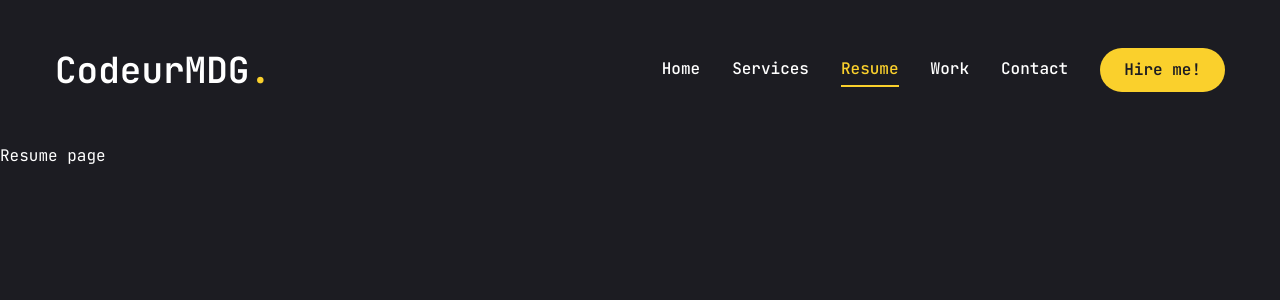
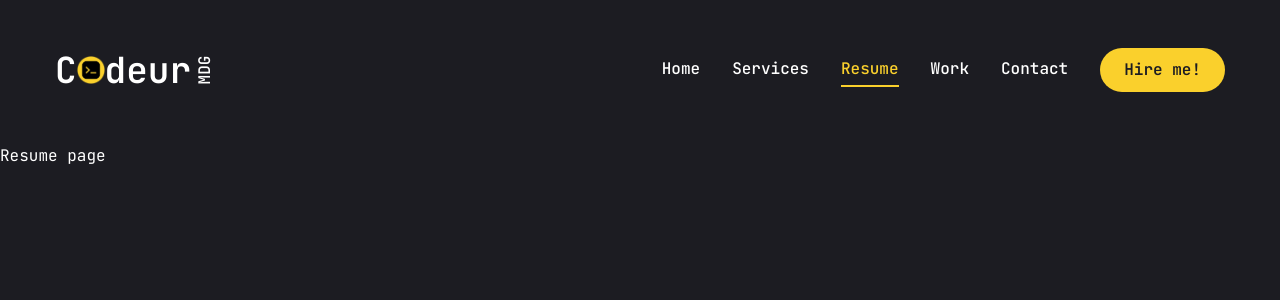
Before and after one commit to codeurMDG/codeur-portfolio, a Next.js app: page /resume in a window 1280 px wide. Shown: the top 300 px of the page. Built offline with nearby package versions, Linux system fonts and the light colour scheme.

Commit message:
Feat: add a logo in navbar

```diff
--- /dev/null
+++ b/components/Logo.jsx
@@ -0,0 +1,15 @@
+import Codeur from "@/public/assets/codeur-logo.png"
+import Image from "next/image"
+
+const Logo = () => {
+  return (
+    <>
+        <span className="inline-block text-4xl font-semibold">C</span>
+		<Image src={Codeur} alt="Codeur Logo" width={28} height={28} />
+		<span className="inline-block text-4xl font-semibold">deur</span>
+        <span className="inline-block font-medium -rotate-90 text-[16px]">MDG</span>
+    </>
+  )
+}
+
+export default Logo
--- a/components/layout/Header.jsx
+++ b/components/layout/Header.jsx
@@ -4,6 +4,7 @@ import { Button } from "../ui/button"
 // Nav Components :
 import Nav from "./Nav"
 import MobileNav from "./MobileNav"
+import Logo from "../Logo"
 
 const Header = () => {
 	return (
@@ -11,8 +12,8 @@ const Header = () => {
 			<div className="container mx-auto flex justify-between items-center">
 				{/* Logo */}
 				<Link href="/">
-					<h1 className="text-4xl font-semibold">
-						CodeurMDG<span className="text-accent">.</span>
+					<h1 className="flex items-center">
+						<Logo/>
 					</h1>
 				</Link>
 
--- a/components/layout/MobileNav.jsx
+++ b/components/layout/MobileNav.jsx
@@ -5,6 +5,7 @@ import { usePathname } from "next/navigation"
 import Link from "next/link"
 import { CiMenuFries } from "react-icons/ci"
 import links from "../path/links"
+import Logo from "../Logo"
 
 
 const MobileNav = () => {
@@ -18,8 +19,8 @@ const MobileNav = () => {
                 {/* Logo */}
                 <div className="mt-32 mb-40 text-center text-2xl">
                     <Link href="/">
-                        <h1 className="text-4xl font-semibold">
-                            CodeurMDG<span className="text-accent">.</span>
+                        <h1 className="flex items-center justify-center">
+                            <Logo/>
                         </h1>
                     </Link>
                 </div>
```
Also changed, not shown: public/assets/codeur-logo.png (added).
